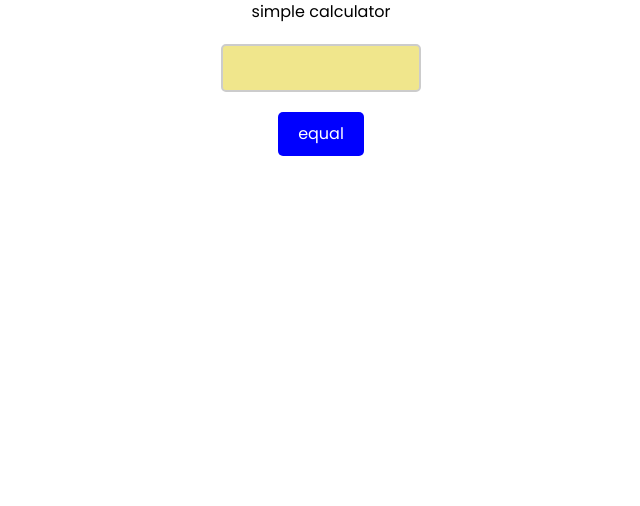
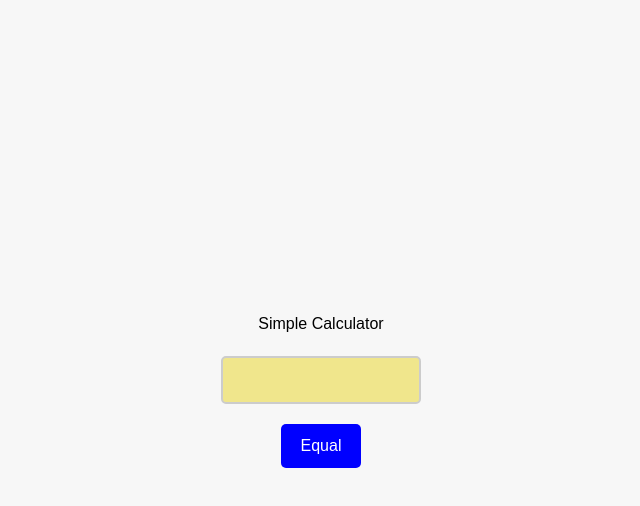
Before and after one commit to hervekwizera/virtualr, a React (Vite) app: page / in a window 1280 px wide. Shown: the top 506 px of the page, without its empty margins (319-959 px from the left). Built offline with nearby package versions, Linux system fonts and the light colour scheme.

Commit message:
we add some evaluaton fuctionality

```diff
--- /dev/null
+++ b/src/App.css
@@ -0,0 +1,48 @@
+/* Styles for the calculator */
+body {
+    font-family: Arial, sans-serif; /* Set a default font */
+    background-color: #f7f7f7; /* Light background color */
+    display: flex; /* Use flexbox for centering */
+    justify-content: center; /* Center horizontally */
+    align-items: center; /* Center vertically */
+    height: 100vh; /* Full viewport height */
+    margin: 0; /* Remove default margin */
+}
+
+h1 {
+    text-align: center;
+    margin-bottom: 20px;
+}
+
+input[type="text"] {
+    display: block; /* Make the input a block element */
+    margin: 0 auto; /* Center the input */
+    padding: 10px; /* Add padding */
+    border: 2px solid #ccc; /* Border style */
+    border-radius: 5px; /* Rounded corners */
+    width: 200px; /* Set a width */
+    background-color: #f0e68c; /* Custom input color */
+    font-size: 16px; /* Font size */
+}
+
+button {
+    display: block; /* Make the button a block element */
+    margin: 20px auto; /* Center the button */
+    padding: 10px 20px; /* Add padding */
+    border: none; /* No border */
+    border-radius: 5px; /* Rounded corners */
+    background-color: blue; /* Button color */
+    color: white; /* Text color */
+    font-size: 16px; /* Font size */
+    cursor: pointer; /* Pointer on hover */
+}
+
+button:hover {
+    background-color: darkblue; /* Darker shade on hover */
+}
+
+h2 {
+    text-align: center;
+    margin-top: 20px;
+    color: #333; /* Color for the result text */
+}
--- a/src/App.jsx
+++ b/src/App.jsx
@@ -1,13 +1,32 @@
-import Navbar from "./components/Navbar"
+import React, { useState } from 'react';
+import './App.css'; // Make sure to import your CSS file
 
 const App = () => {
+  const [inputValue, setInputValue] = useState('');
+  const [result, setResult] = useState(null);
+
+  const handleCalculate = () => {
+    try {
+      // Evaluate the input expression using eval
+      const evaluatedResult = eval(inputValue);
+      setResult(evaluatedResult);
+    } catch (error) {
+      setResult('Error'); // Handle any evaluation errors
+    }
+  };
+
   return (
     <>
-    <h1>simple calculator</h1>
-    <input type="number" />
-     <button>equal</button>
+      <h1>Simple Calculator</h1>
+      <input
+        type="text" // Change to text to allow for expressions
+        value={inputValue}
+        onChange={(e) => setInputValue(e.target.value)}
+      />
+      <button onClick={handleCalculate}>Equal</button>
+      {result !== null && <h2>Result: {result}</h2>}
     </>
-  )
+  );
 }
 
-export default App
+export default App;
```
